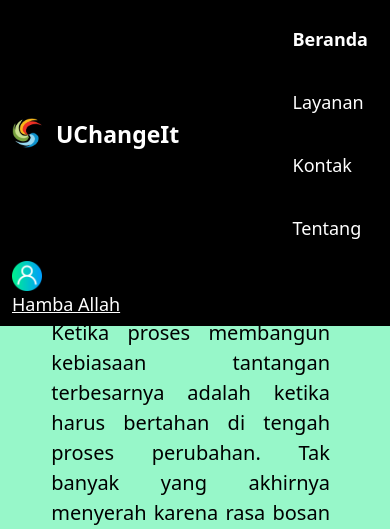
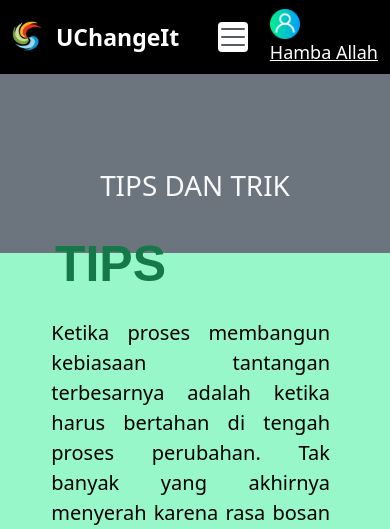
Before and after one commit to AchmadSyahh226/YouChangeIt-Website, a PHP site: page /tipsntrik.html in a window 390 px wide. Shown: the top 529 px of the page. Run offline with PHP 8.4, Linux system fonts and the light colour scheme.

Commit message:
Revisi Navbar dan Gambar Hero Section

```diff
--- a/style.css
+++ b/style.css
@@ -86,10 +86,6 @@ h3 {
   border-radius: 10px;
   margin: 50px 25px 135px 25px;
   padding: 40px 30px;
-}
-
-.img-section {
-  height: 90%;
 }
 
 .buttonDaftar {
@@ -213,3 +209,10 @@ h3 {
 }
 
 /* tutup upload */
+
+/* Responsive Picture */
+@media (max-width: 769px) {
+  .img-section {
+    display: none;
+  }
+}
--- a/tipsntrik.html
+++ b/tipsntrik.html
@@ -18,18 +18,21 @@
   </head>
   <body>
     <!-- Navbar -->
-    <nav class="navbar navbar-expand-sm bg-black navbar-light fixed-top">
+    <nav class="navbar navbar-expand-md bg-black navbar-light fixed-top">
       <div class="container">
         <!-- Navbar Logo -->
         <a class="navbar-brand text-white" href="#section1">
           <img src="assets/LogoUChangeIt.png" alt="Logo" style="width: 30px" class="d-inline-block align-text-top me-2" />
           UChangeIt
         </a>
+        <button class="navbar-toggler" type="button" data-bs-toggle="collapse" data-bs-target="#navbarTips" aria-controls="navbarTips" aria-expanded="false" aria-label="Toggle navigation">
+          <span class="navbar-toggler-icon bg-white rounded-1"></span>
+        </button>
 
-        <!-- Navbar Menu -->
-        <ul class="navbar-nav justify-content-center">
+        <div class="collapse navbar-collapse text-center" id="navbarTips">
+        <ul class="navbar-nav me-auto mb-2 mb-lg-0">
           <li class="nav-item">
-            <a class="nav-link active text-white" href="index.html">Beranda</a>
+            <a class="nav-link active text-white" href="#section1">Beranda</a>
           </li>
           <li class="nav-item">
             <a class="nav-link text-white" href="#section2">Layanan</a>
@@ -41,14 +44,13 @@
             <a class="nav-link text-white" href="#Tentang">Tentang</a>
           </li>
         </ul>
-
-        <!-- Navbar User Account -->
+      </div>
       <ul class="navbar-nav">
         <li class="account">
           <img src="assets/user.png" alt="Logo" style="width: 30px" class="d-inline-block align-text-top me-2" />
         </li>
         <li class="account mx-auto">
-            <a href="masuk.html" class="username" style="font-weight: 350; font-size: large; color: white">Hamba Allah</a>
+          <a href="masuk.html" class="username" style="font-weight: 400; font-size: large; color: white">Hamba Allah</a>
         </li>
       </ul>
       </div>
```
Also changed, not shown: index.html (+10 -2 lines), materi.html (+10 -3 lines), target.html (+9 -3 lines). Lines whose indentation alone changed are shown as unchanged.
